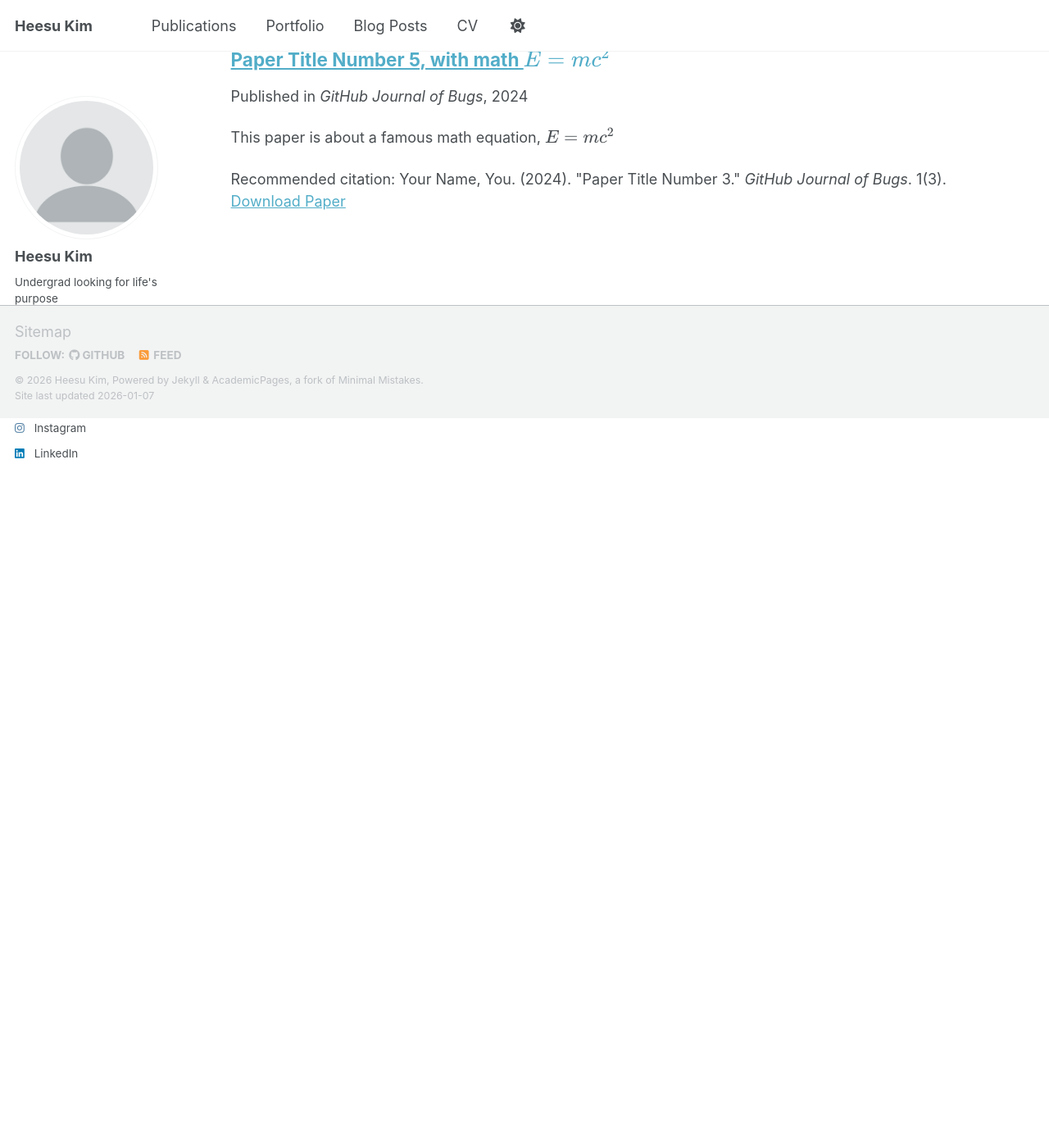
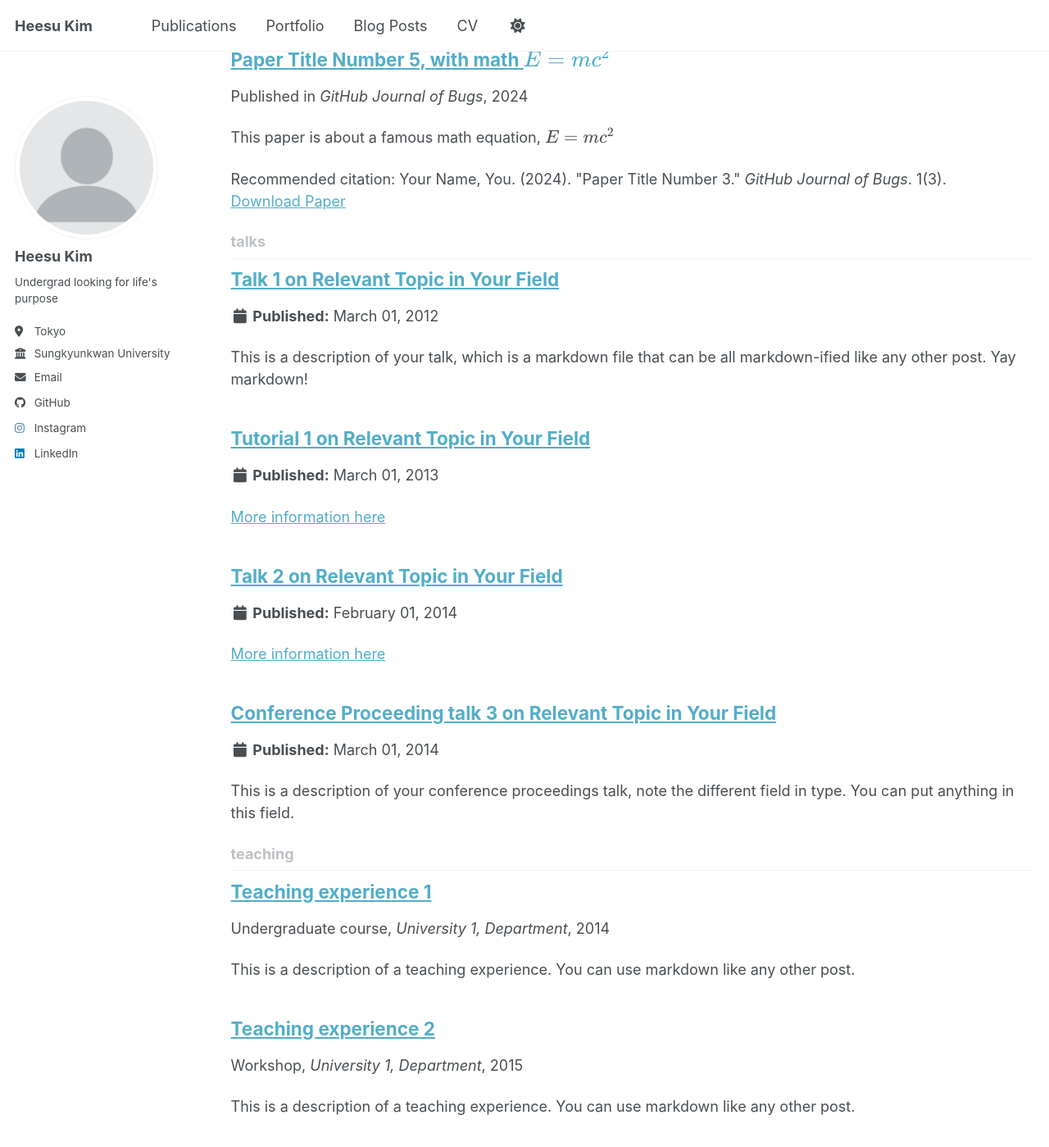
Before and after one commit to kheesu/kheesu.github.io, a Jekyll site: the page built from _pages/collection-archive.html, in a window 1280 px wide and 1400 px high, scrolled down 2076 px. Shown: the whole window at 82% size. Built offline with Jekyll 4.4.1, drawn with Linux system fonts in a browser that asks for light colours; a script bundle is joined from its source files by our own code; library files that are not in the unit come from our copies; before the commit the page ends 2586 px from its top, so only the background shows below that; some of the changed lines change nothing that is shown.

```diff
--- a/_config.yml
+++ b/_config.yml
@@ -13,7 +13,7 @@
 title_separator          : "-"
 name                     : &name "Heesu Kim"
 description              : &description "Heesu's Academic Portfolio"   # Update this with a general description of your site, this is the default if not overridden by a page
-url                      : "https://kheesu.github.io" # The base hostname & protocol for your site e.g. "https://[your GitHub username].github.io",
+url                      : "https://kheesu.com" # The base hostname & protocol for your site e.g. "https://[your GitHub username].github.io",
                                                            # or if you already have some other page hosted on Github then use "https://[your GitHub username].github.io/[Your Repo Name]"
 baseurl                  : "" # the subpath of your site, e.g. "/blog"
 repository               : "kheesu/kheesu.github.io"
@@ -222,7 +222,7 @@
 # These settings control the types of collections used by the template
 collections:
   teaching:
-    output: false
+    output: true
     permalink: /:collection/:path/
   publications:
     output: true
@@ -231,7 +231,7 @@
     output: true
     permalink: /:collection/:path/
   talks:
-    output: false
+    output: true
     permalink: /:collection/:path/
 
 
@@ -256,14 +256,14 @@
       layout: single
       author_profile: true
   # _teaching
-  # - scope:
-  #     path: ""
-  #     type: teaching
-  #   values:
-  #     layout: single
-  #     author_profile: true
-  #     share: true
-  #     comments: true
+  - scope:
+      path: ""
+      type: teaching
+    values:
+      layout: single
+      author_profile: true
+      share: true
+      comments: true
   # _publications
   - scope:
       path: ""
@@ -283,14 +283,14 @@
       share: true
       comment: true
   # _talks
-  # - scope:
-  #     path: ""
-  #     type: talks
-  #   values:
-  #     layout: talk
-  #     author_profile: true
-  #     share: true
-  #
+  - scope:
+      path: ""
+      type: talks
+    values:
+      layout: talk
+      author_profile: true
+      share: true
+
 
 # Sass/SCSS
 sass:
```
